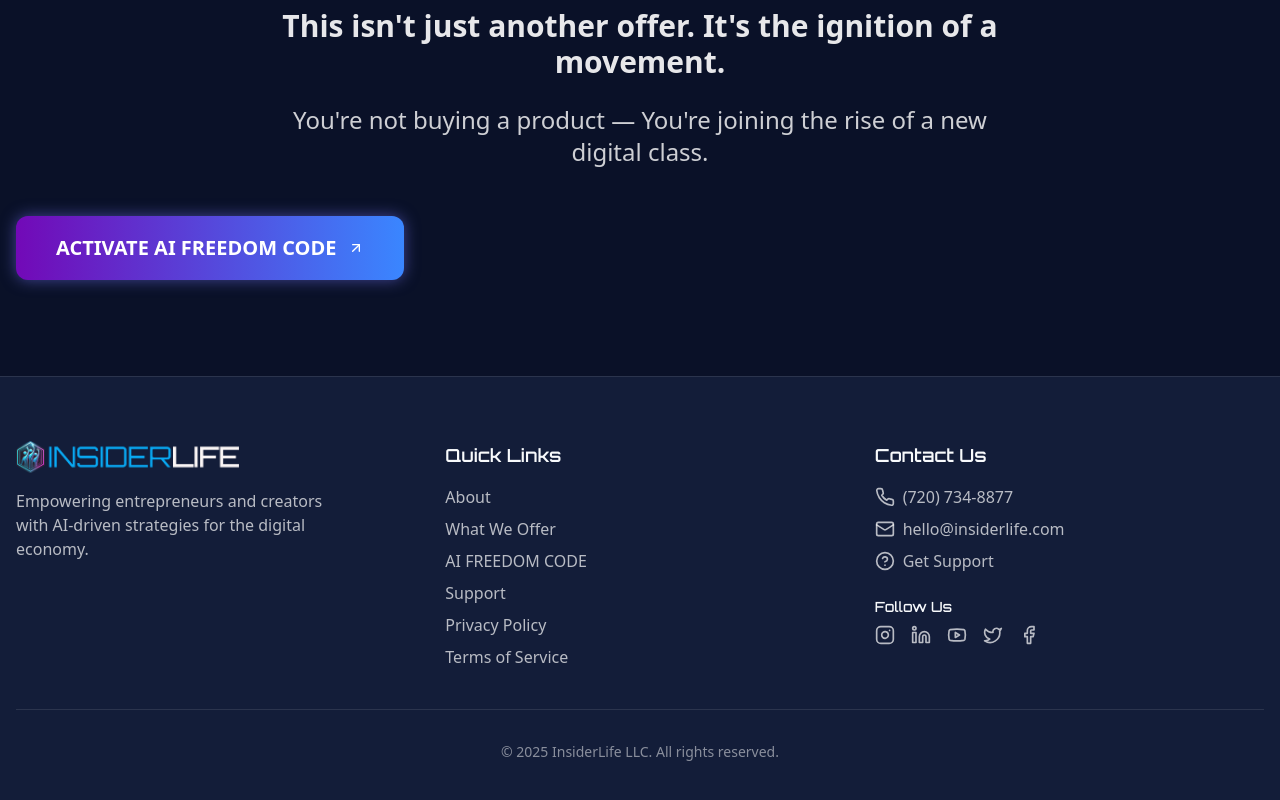
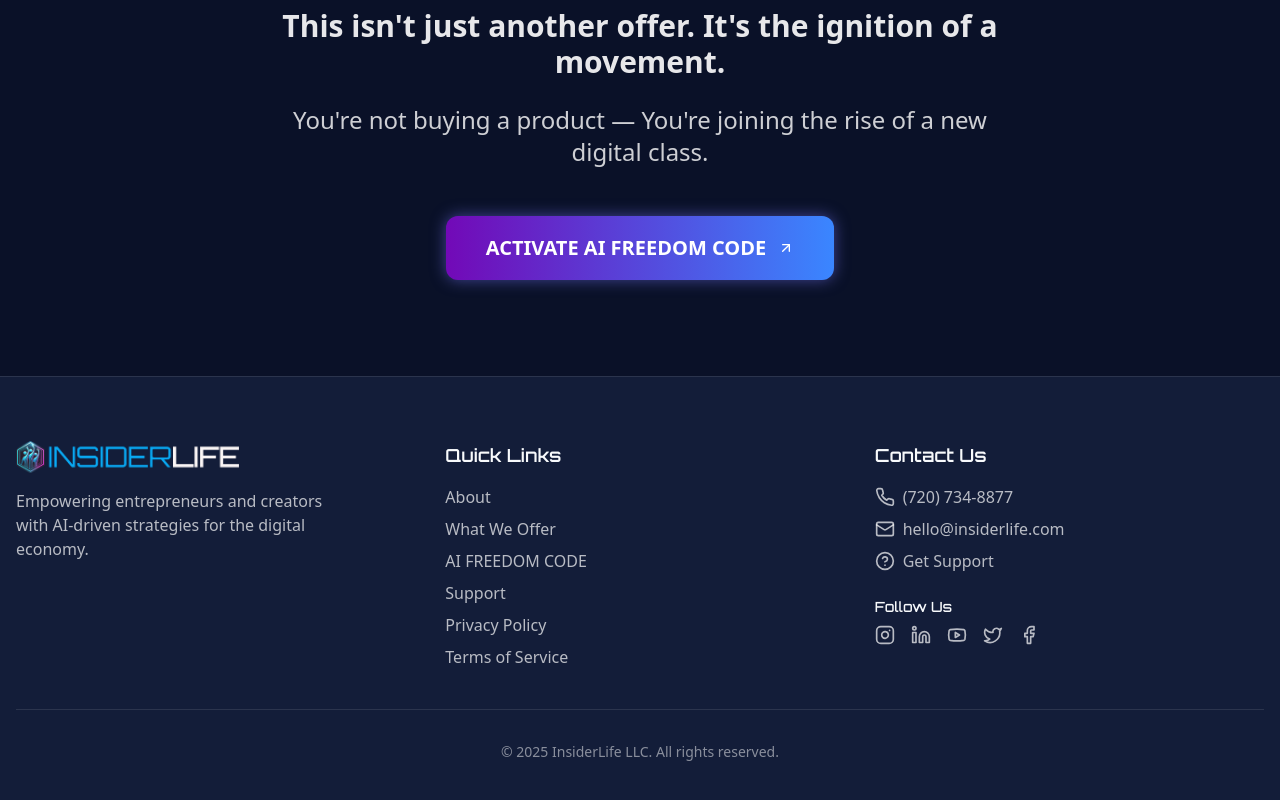
Before and after one commit to TokenomixLabs/insiderlife-lander, a React (Vite) app: page /aifreedomcode in a window 1280 px wide. Shown: the part 2116-2916 px from the top of the page. Built offline with nearby package versions, Linux system fonts and the light colour scheme.

Commit message:
Fix: Center button in AiFreedomCode
Center the "Activate AI FREEDOM CODE" button under the text in the AiFreedomCode component.

```diff
--- a/src/pages/AiFreedomCode.tsx
+++ b/src/pages/AiFreedomCode.tsx
@@ -145,12 +145,13 @@ const AiFreedomCode: React.FC = () => {
               This isn't just another offer.
               It's the ignition of a movement.
             </p>
-            <p className="text-xl md:text-2xl text-white/80">
+            <p className="text-xl md:text-2xl text-white/80 mb-8">
               You're not buying a product —
               You're joining the rise of a new digital class.
             </p>
           </div>
 
+          <div className="flex justify-center">
             <Button
               className={cn(
                 "bg-gradient-to-r from-insiderPurple to-insiderBlue",
@@ -163,6 +164,7 @@ const AiFreedomCode: React.FC = () => {
               <span>ACTIVATE AI FREEDOM CODE</span>
               <ArrowUpRight className="h-7 w-7" />
             </Button>
+          </div>
         </section>
       </main>
       <Footer />
```
Lines whose indentation alone changed are shown as unchanged.
